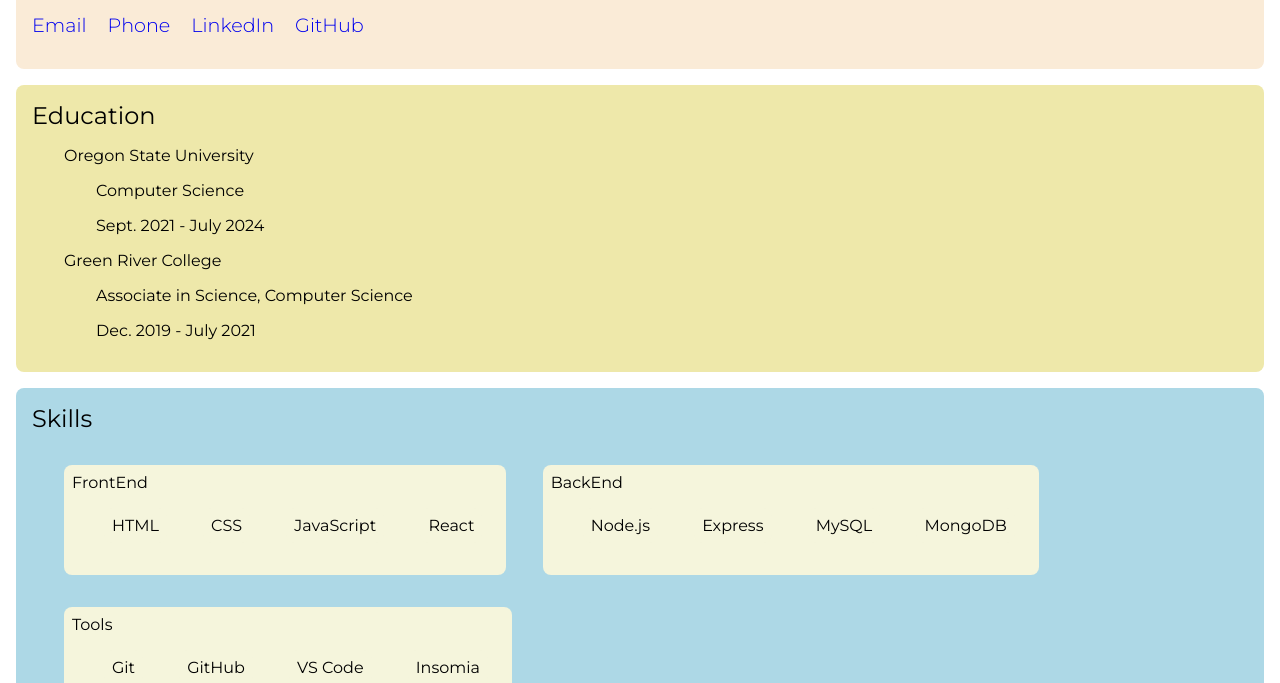
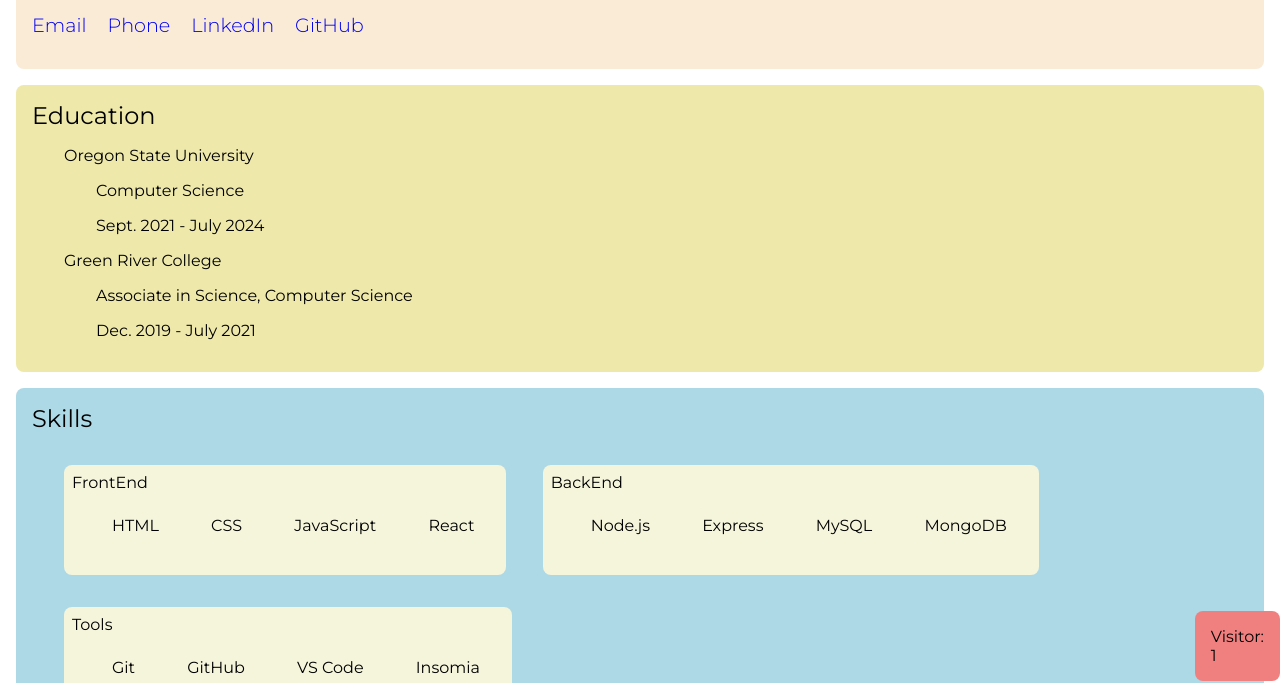
Before and after one commit to LyhongPeou/Cloud-Dev-Challenges, a plain HTML site: page index.html in a window 1280 px wide. Shown: the part 119-802 px from the top of the page. Drawn offline with Linux system fonts and the light colour scheme.

Commit message:
Added visitor counter

```diff
--- a/index.html
+++ b/index.html
@@ -4,9 +4,14 @@
     <meta charset="UTF-8" />
     <title>Lyhong Peou - Resume</title>
     <link rel="stylesheet" href="style.css" />
+    <script src="script.js" defer></script>
+
   </head>
 
   <body class="container">
+    <section class="counter">
+      <p class="visitor">Visitor: </p>
+    </section>
     <section class="introduction">
       <h1>Lyhong Peou</h1>
       <h2>Web Developer</h2>
--- /dev/null
+++ b/script.js
@@ -0,0 +1,27 @@
+const counter = document.getElementsByClassName('counter')[0];
+const visitors = document.getElementsByClassName('visitor')[0];
+
+var visitCount = localStorage.getItem("page_view");
+
+console.log(visitCount);
+
+if (visitCount) {
+    visitCount = Number(visitCount) + 1;
+    localStorage.setItem("page_view", visitCount);
+    }
+else {
+    localStorage.setItem("page_view", 1);
+    visitCount = 1;
+
+}
+
+    const newDiv = document.createElement("div");
+
+    const newContent = document.createTextNode(visitCount);
+
+    newDiv.appendChild(newContent);
+
+    counter.appendChild(newDiv);
+
+
+console.log(counter, visitors);
--- a/style.css
+++ b/style.css
@@ -121,3 +121,13 @@
     color: #000;
     text-decoration: none;
 }
+
+.counter{
+    background-color: lightcoral;
+
+    border-radius: 0.5rem;
+    position:fixed;
+    bottom: 0;
+    right: 0;
+    padding: 1rem;
+}
```
